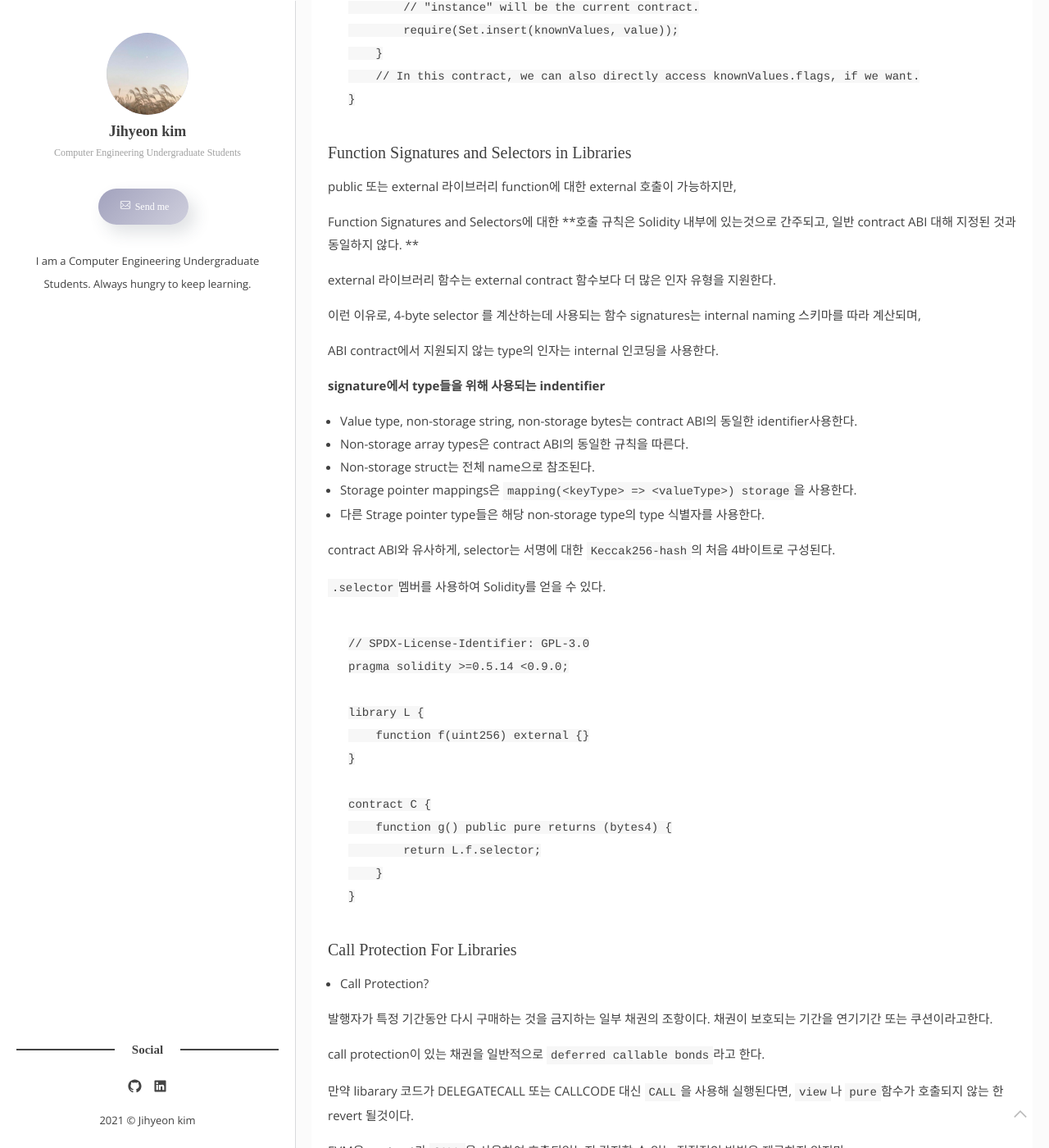
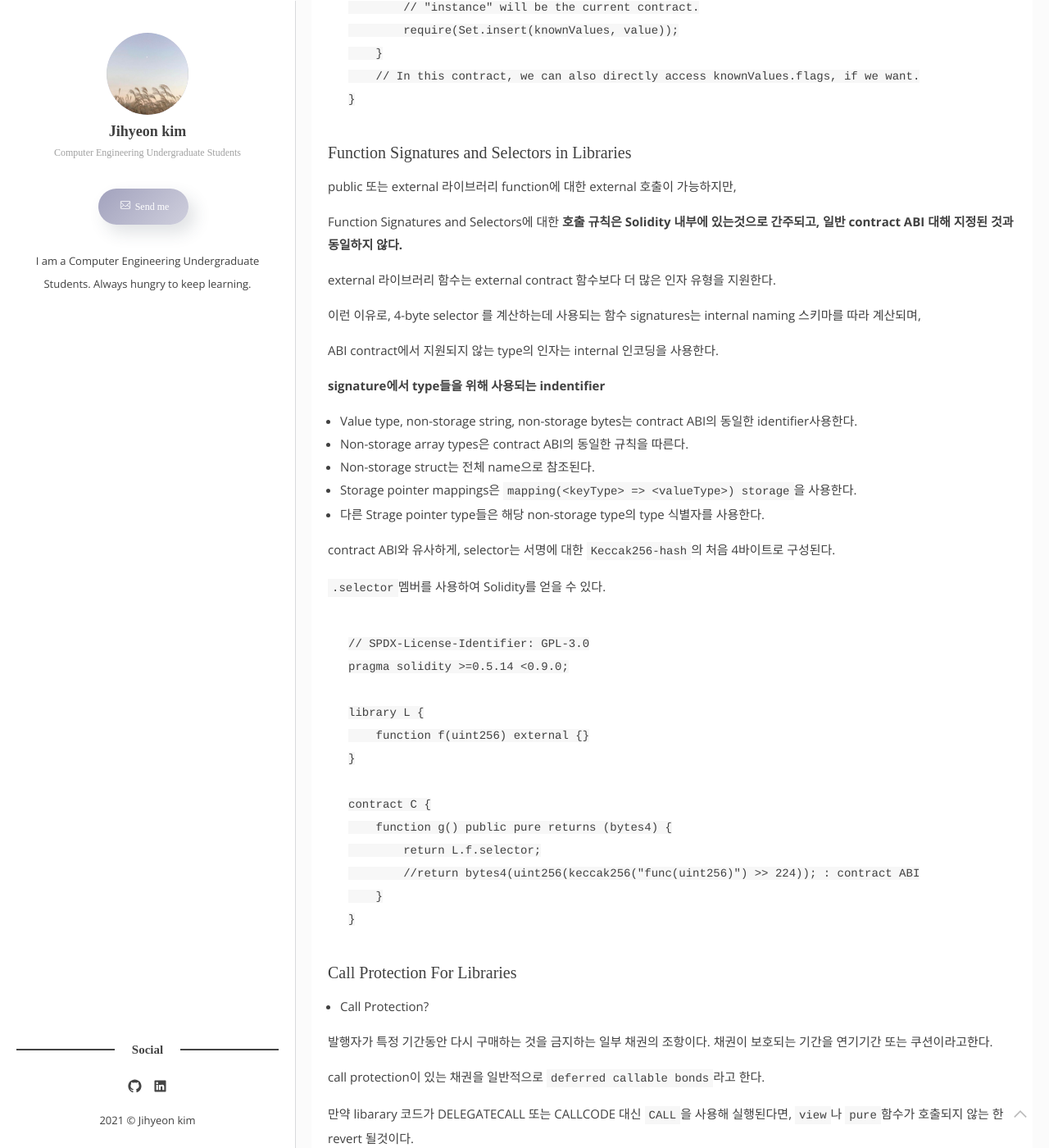
Before and after one commit to kimjihyeon99/kimjihyeon99.github.io, a Jekyll site: the page built from _posts/2021-05-24-[Solidity] Contracts.markdown, in a window 1280 px wide and 1400 px high, scrolled down 31622 px. Shown: the whole window at 82% size. Built offline with Jekyll 4.4.1, drawn with Linux system fonts in a browser that asks for light colours; some web fonts are replaced; comment, search, counter and statistics services are not loaded; some of the changed text lies outside the part shown.

Commit message:
Update 2021-05-24-[Solidity] Contracts.markdown

`````diff
--- a/_posts/2021-05-24-[Solidity] Contracts.markdown
+++ b/_posts/2021-05-24-[Solidity] Contracts.markdown
@@ -729,7 +729,7 @@ contract TestToken {
 - `contract`가 다른 contract로부터 상속했을때, 하나의 contract만 blockchain에서 생성되고, **모든 base contract의 코드가 생성된 contract으로 컴파일됨**
 - **예) contract a,b,c가 있을 때 b가 a를 상속하고, c가 b를 상속했을때 a,b가 base가 되고 c가 블록에 올라감, c를 컴파일 하면 a,b의 정보까지 컴파일 됨**
 - 즉, base contract의 함수에 대한 모든 internal 호출도 internal 함수 호출만 사용함
-- **예) a,b에 대한 정보가 c에 있기 때문에, c에서 a,b의 함수를 호출 했을 때 내부함수 호출만 사용한다.  **
+- **예) a,b에 대한 정보가 c에 있기 때문에, c에서 a,b의 함수를 호출 했을 때 내부함수 호출만 사용한다.**
 - state variable shadowing은 error로 간주됨.
 - derived contract은 동일한 이름을 가진 state variable가 어디에도 없는 경우에만 선언할 수 있다.
 
@@ -984,6 +984,7 @@ derived된 contract의 `생성자`를 통해서만 할당되기 때문에 `abstr
 
 > 주의 : 0.7.0 이전에 constructors의 가시성(internal or public)을 지정해야 했다
 
+
 #### Arguments for Base Constructors
 
 아래 설명된 linearization 규칙에 따라 모든 base contract의 `생성자`를 호출한다.
@@ -1232,7 +1233,7 @@ contract C {
 
 public 또는 external 라이브러리 function에 대한 external 호출이 가능하지만,
 
-Function Signatures and Selectors에 대한 **호출 규칙은 Solidity 내부에 있는것으로 간주되고, 일반 contract ABI 대해 지정된 것과 동일하지 않다. **
+Function Signatures and Selectors에 대한 **호출 규칙은 Solidity 내부에 있는것으로 간주되고, 일반 contract ABI 대해 지정된 것과 동일하지 않다.**
 
 external 라이브러리 함수는 external contract 함수보다 더 많은 인자 유형을 지원한다.
 
@@ -1263,6 +1264,7 @@ library L {
 contract C {
     function g() public pure returns (bytes4) {
         return L.f.selector;
+        //return bytes4(uint256(keccak256("func(uint256)") >> 224)); : contract ABI
     }
 }
 ````
`````
